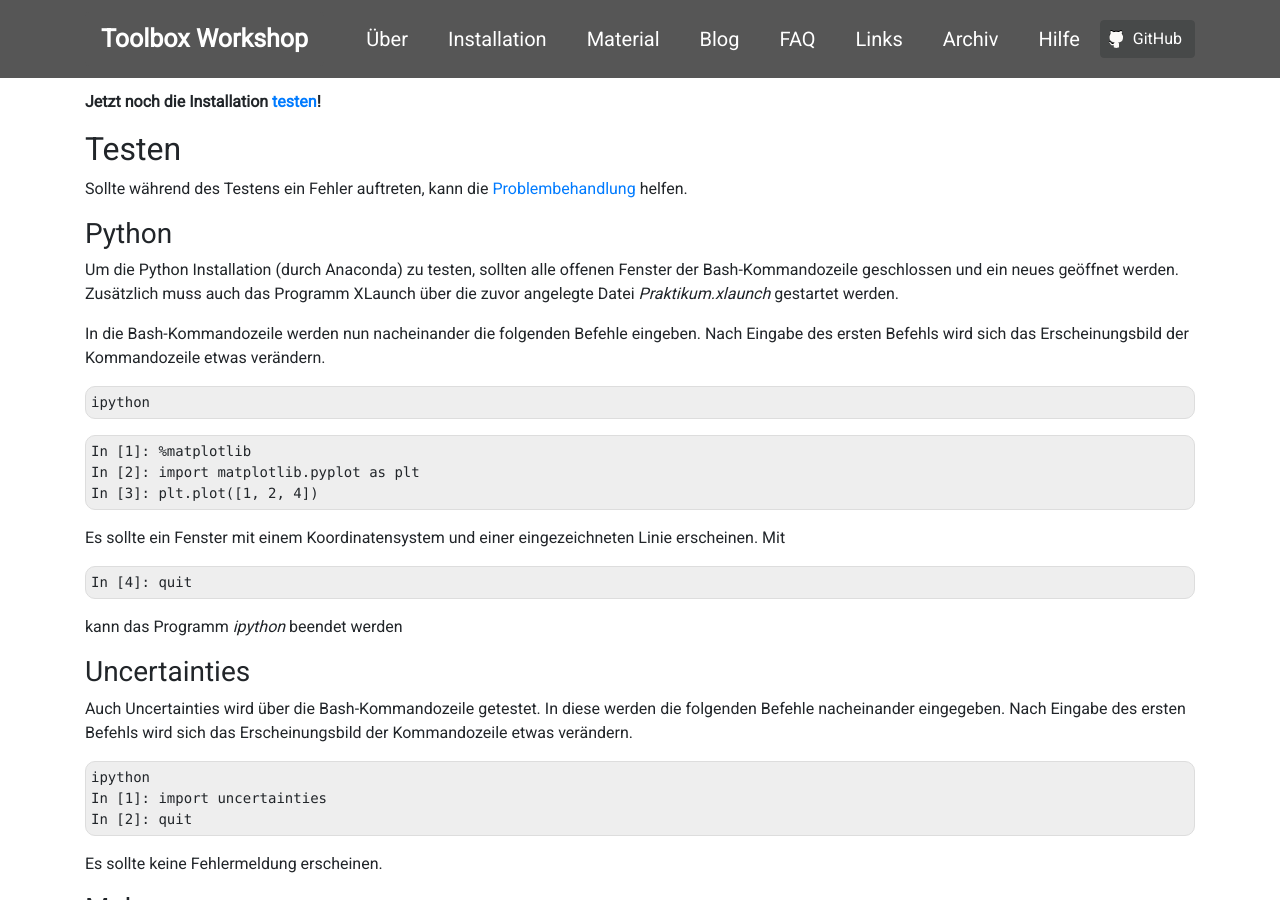
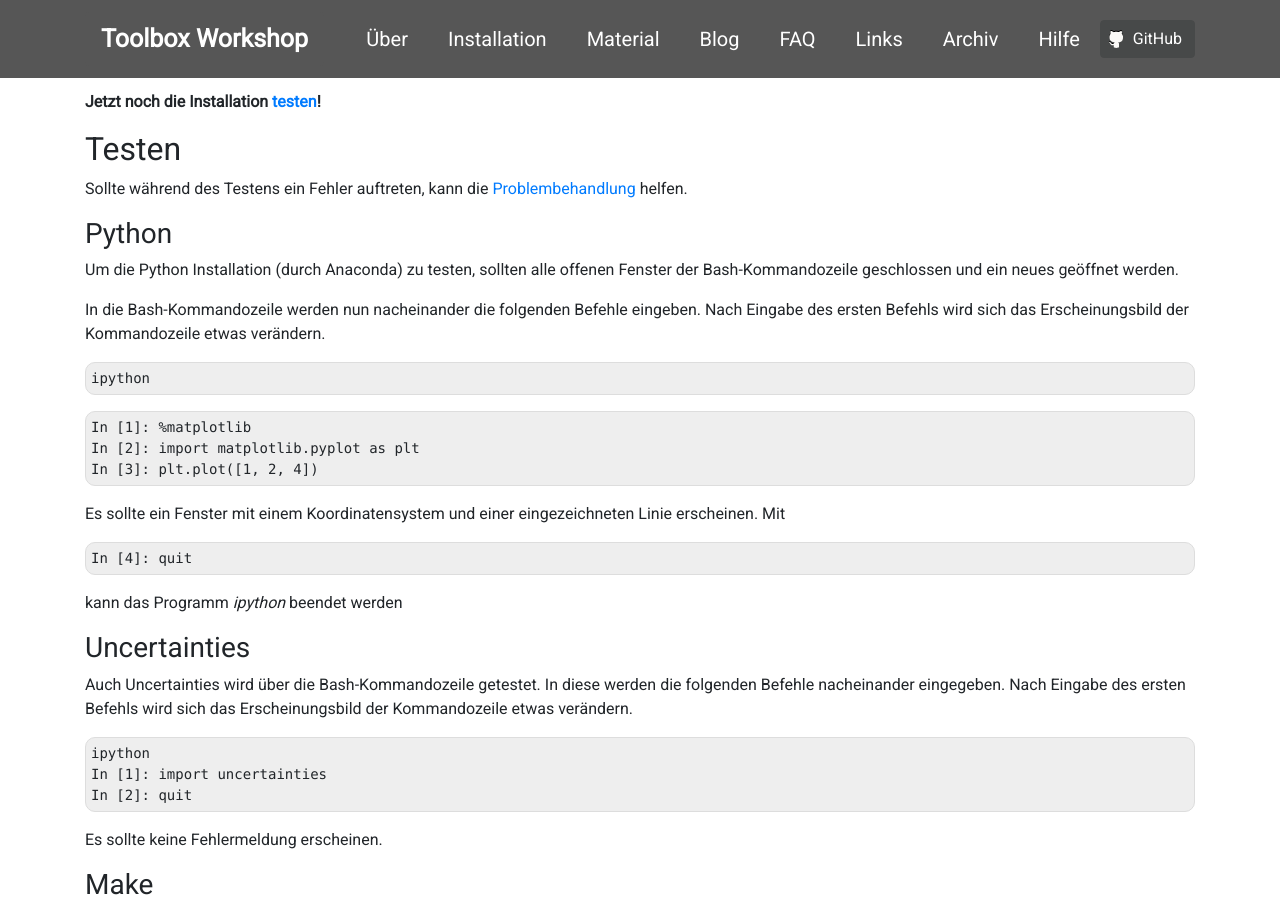
Before and after one commit to pep-dortmund/homepage-toolbox, a Jekyll site: the page built from install/windows-11.md, in a window 1280 px wide and 900 px high, scrolled down 17034 px. Built offline with Jekyll 4.4.1, drawn with Linux system fonts in a browser that asks for light colours; nearby versions of some CDN libraries.

Commit message:
Delete "start xLauch" in win11 testing phase
There is no need to start XLaunch in Win11 since it is not installed.
Trying to avoid confusion.

```diff
--- a/install/windows-11.md
+++ b/install/windows-11.md
@@ -441,7 +441,6 @@ Sollte während des Testens ein Fehler auftreten, kann die [Problembehandlung](#
 
 Um die Python Installation (durch Anaconda) zu testen, sollten alle offenen Fenster der Bash-Kommandozeile
 geschlossen und ein neues geöffnet werden.
-Zusätzlich muss auch das Programm XLaunch über die zuvor angelegte Datei _Praktikum.xlaunch_ gestartet werden.
 
 In die Bash-Kommandozeile werden nun nacheinander die folgenden Befehle eingeben. Nach Eingabe des ersten Befehls
 wird sich das Erscheinungsbild der Kommandozeile etwas verändern.
```
